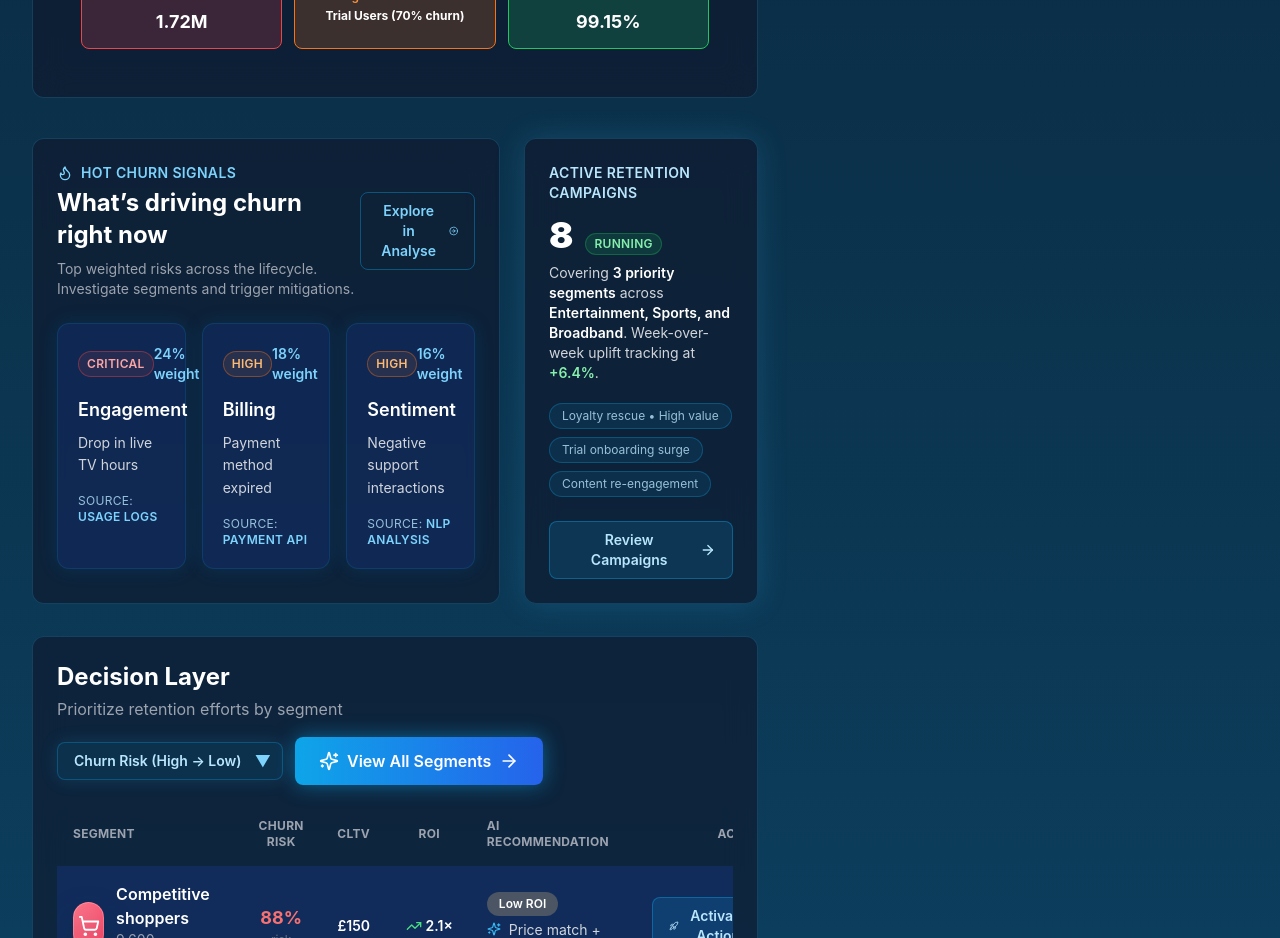
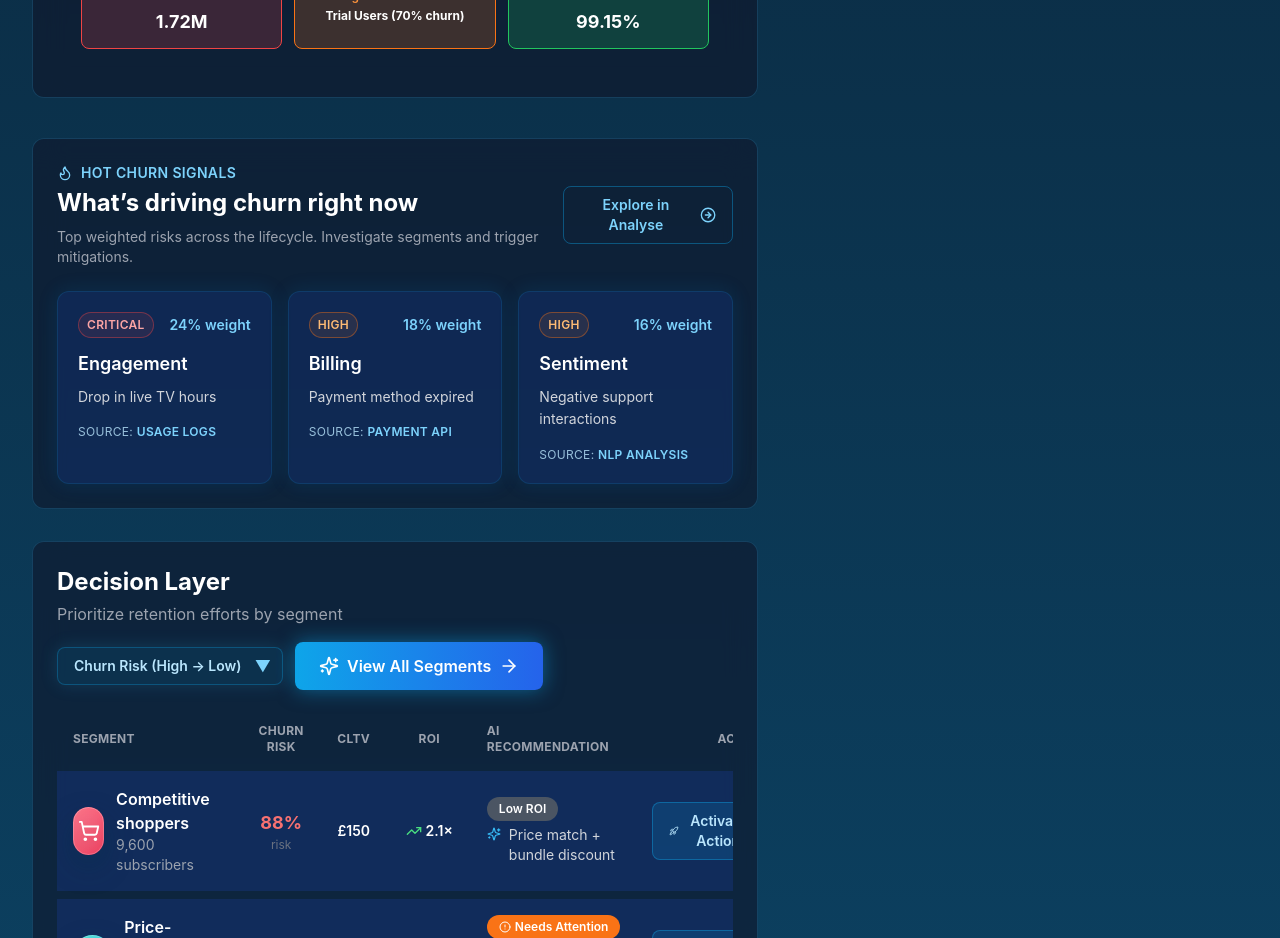
Before and after one commit to arunabh88/ChurnDashboard_Markus_New, a Next.js app: page / in a window 1280 px wide. Shown: the part 1400-2338 px from the top of the page. Built offline with nearby package versions, Linux system fonts and the light colour scheme.

Commit message:
Relocate active campaigns card to Actions view

```diff
--- a/components/views/ActionView.tsx
+++ b/components/views/ActionView.tsx
@@ -1,7 +1,8 @@
 'use client';
 
+import { useRef } from 'react';
 import { motion } from 'framer-motion';
-import { PlusCircle, Rocket } from 'lucide-react';
+import { PlusCircle, Rocket, Sparkles, ArrowRight } from 'lucide-react';
 import ActionCenter from '@/components/ActionCenter';
 import ABExperimentation from '@/components/ABExperimentation';
 import ChurnValidation from '@/components/ChurnValidation';
@@ -12,6 +13,8 @@ interface ActionViewProps {
 }
 
 export function ActionView({ onOpenNewAction }: ActionViewProps) {
+  const actionListRef = useRef<HTMLDivElement | null>(null);
+
   return (
     <div className="space-y-12">
       <motion.div
@@ -39,7 +42,58 @@ export function ActionView({ onOpenNewAction }: ActionViewProps) {
         </div>
       </motion.div>
 
-      <motion.div initial={{ opacity: 0 }} animate={{ opacity: 1 }} transition={{ delay: 0.1 }}>
+      <motion.div
+        initial={{ opacity: 0, y: 20 }}
+        animate={{ opacity: 1, y: 0 }}
+        transition={{ delay: 0.1 }}
+        className="glass-card rounded-xl border border-sky-500/20 bg-navy-900/40 p-6 shadow-[0_0_30px_rgba(56,189,248,0.18)]"
+      >
+        <div className="flex flex-col gap-4">
+          <div className="flex items-center justify-between gap-3">
+            <div>
+              <p className="text-sm font-semibold uppercase tracking-wide text-sky-200">
+                Active Retention Campaigns
+              </p>
+              <div className="mt-3 flex items-end gap-3">
+                <span className="text-4xl font-black text-white">8</span>
+                <span className="text-xs font-semibold uppercase tracking-wide text-green-300 bg-green-500/15 border border-green-500/30 rounded-full px-2 py-0.5">
+                  Running
+                </span>
+              </div>
+              <p className="mt-2 text-sm text-gray-300">
+                Covering <span className="font-semibold text-white">3 priority segments</span> across{' '}
+                <span className="font-semibold text-white">Entertainment, Sports, and Broadband</span>. Week-over-week uplift
+                tracking at <span className="font-semibold text-green-300">+6.4%</span>.
+              </p>
+            </div>
+          </div>
+
+          <div className="flex flex-wrap items-center gap-2 text-xs text-sky-200/80">
+            <span className="rounded-full border border-sky-500/30 bg-sky-500/10 px-3 py-1">
+              Loyalty rescue • High value
+            </span>
+            <span className="rounded-full border border-sky-500/30 bg-sky-500/10 px-3 py-1">
+              Trial onboarding surge
+            </span>
+            <span className="rounded-full border border-sky-500/30 bg-sky-500/10 px-3 py-1">
+              Content re-engagement
+            </span>
+          </div>
+
+          <motion.button
+            whileHover={{ scale: 1.05 }}
+            whileTap={{ scale: 0.95 }}
+            onClick={() => actionListRef.current?.scrollIntoView({ behavior: 'smooth', block: 'start' })}
+            className="inline-flex w-fit items-center gap-2 rounded-lg border border-sky-500/40 bg-sky-500/15 px-4 py-2 text-sm font-semibold text-sky-200 hover:bg-sky-500/25 transition-colors"
+          >
+            <Sparkles size={16} />
+            Review Campaigns
+            <ArrowRight size={16} />
+          </motion.button>
+        </div>
+      </motion.div>
+
+      <motion.div initial={{ opacity: 0 }} animate={{ opacity: 1 }} transition={{ delay: 0.12 }}>
         <ActionCenter />
       </motion.div>
 
@@ -59,7 +113,9 @@ export function ActionView({ onOpenNewAction }: ActionViewProps) {
         <ChurnValidation />
       </motion.div>
 
-      <ActionHistoryList />
+      <div ref={actionListRef}>
+        <ActionHistoryList />
+      </div>
 
       <motion.div
         initial={{ opacity: 0, y: 15 }}
--- a/components/views/DashboardView.tsx
+++ b/components/views/DashboardView.tsx
@@ -1,7 +1,6 @@
 'use client';
 
 import { motion } from 'framer-motion';
-import { ArrowRight } from 'lucide-react';
 import dynamic from 'next/dynamic';
 import JourneyMap from '@/components/JourneyMap';
 import DecisionLayer from '@/components/DecisionLayer';
@@ -30,55 +29,7 @@ export function DashboardView({ onNavigate, onViewSegments, onStageAction }: Das
       </motion.div>
 
       <div className="space-y-8">
-        <div className="grid grid-cols-1 gap-6 lg:grid-cols-[minmax(0,2fr)_minmax(0,1fr)]">
-          <TopSignalsHighlight onExploreAnalyse={() => onNavigate('analyse')} />
-
-          <motion.div
-            initial={{ opacity: 0, y: 20 }}
-            animate={{ opacity: 1, y: 0 }}
-            transition={{ delay: 0.18 }}
-            className="glass-card rounded-xl border border-sky-500/20 bg-navy-900/40 p-6 shadow-[0_0_30px_rgba(56,189,248,0.18)]"
-          >
-            <div className="flex items-center justify-between gap-3">
-              <div>
-                <p className="text-sm font-semibold uppercase tracking-wide text-sky-200">
-                  Active Retention Campaigns
-                </p>
-                <div className="mt-3 flex items-end gap-3">
-                  <span className="text-4xl font-black text-white">8</span>
-                  <span className="text-xs font-semibold uppercase tracking-wide text-green-300 bg-green-500/15 border border-green-500/30 rounded-full px-2 py-0.5">
-                    Running
-                  </span>
-                </div>
-                <p className="mt-2 text-sm text-gray-300">
-                  Covering <span className="font-semibold text-white">3 priority segments</span> across{' '}
-                  <span className="font-semibold text-white">Entertainment, Sports, and Broadband</span>. Week-over-week uplift
-                  tracking at <span className="font-semibold text-green-300">+6.4%</span>.
-                </p>
-              </div>
-            </div>
-            <div className="mt-5 flex flex-wrap items-center gap-2 text-xs text-sky-200/80">
-              <span className="rounded-full border border-sky-500/30 bg-sky-500/10 px-3 py-1">
-                Loyalty rescue • High value
-              </span>
-              <span className="rounded-full border border-sky-500/30 bg-sky-500/10 px-3 py-1">
-                Trial onboarding surge
-              </span>
-              <span className="rounded-full border border-sky-500/30 bg-sky-500/10 px-3 py-1">
-                Content re-engagement
-              </span>
-            </div>
-            <motion.button
-              whileHover={{ scale: 1.05 }}
-              whileTap={{ scale: 0.95 }}
-              onClick={() => onNavigate('act')}
-              className="mt-6 inline-flex items-center gap-2 rounded-lg border border-sky-500/40 bg-sky-500/15 px-4 py-2 text-sm font-semibold text-sky-200 hover:bg-sky-500/25 transition-colors"
-            >
-              Review Campaigns
-              <ArrowRight size={16} />
-            </motion.button>
-          </motion.div>
-        </div>
+        <TopSignalsHighlight onExploreAnalyse={() => onNavigate('analyse')} />
 
         <motion.div
           initial={{ opacity: 0, y: 20 }}
```
